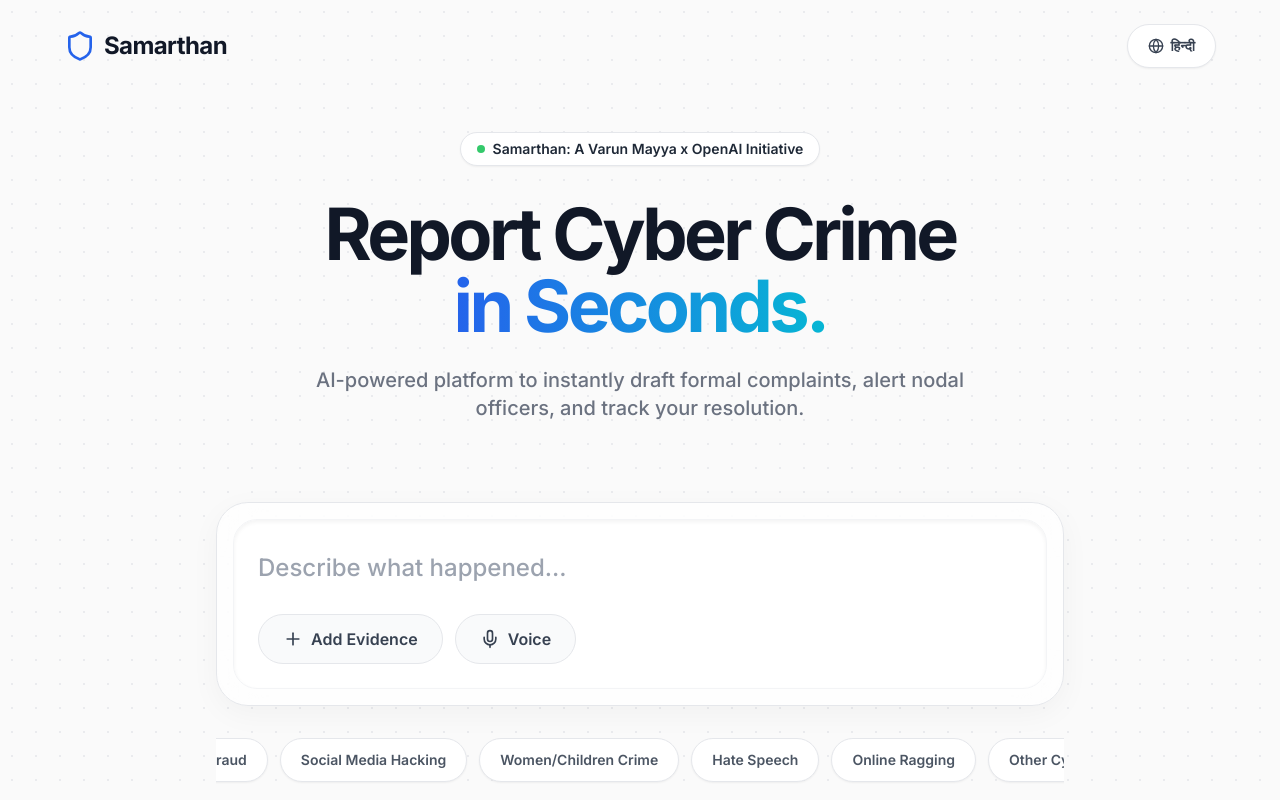
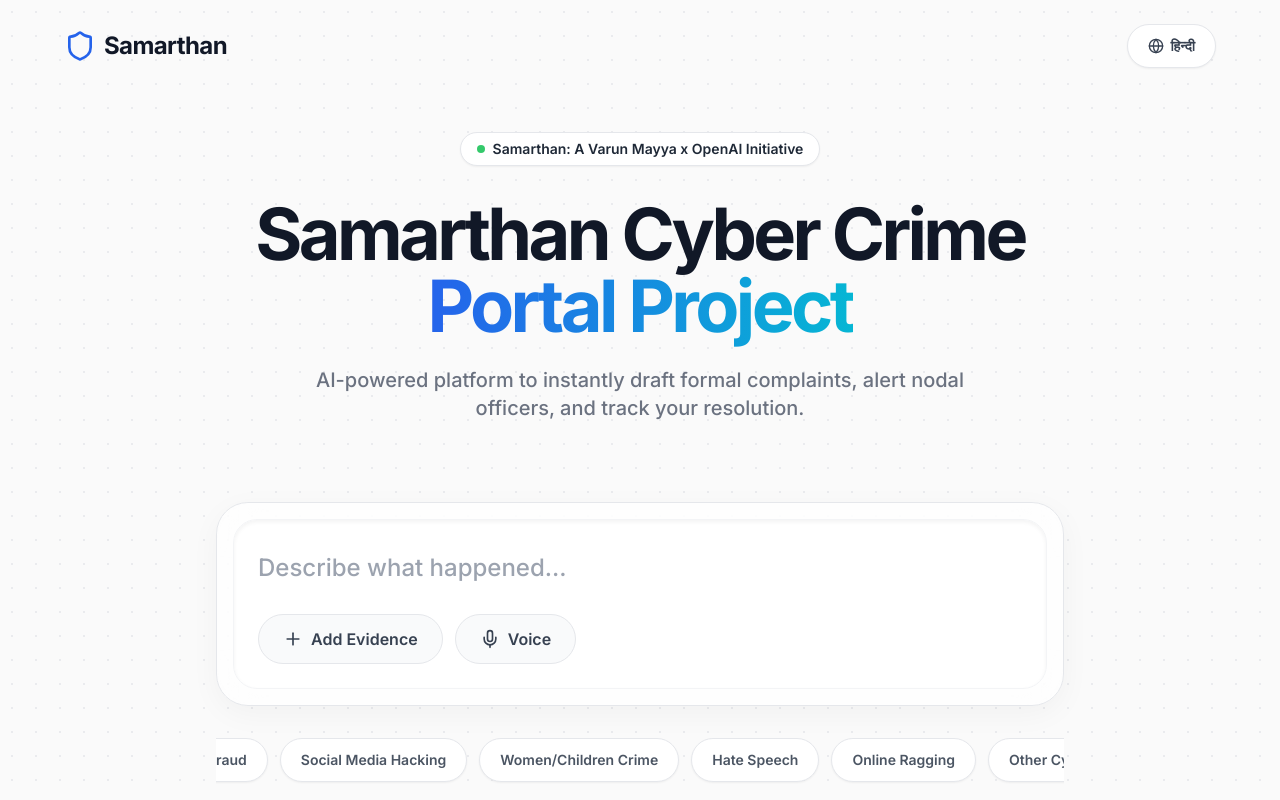
Before and after one commit to amrudhvishal25-ops/samarthan-ai-triage, a Next.js app: page / in a window 1280 px wide. Shown: the top 800 px of the page. Built offline with nearby package versions, Linux system fonts and the light colour scheme.

Commit message:
chore: Update hero heading to 'Samarthan Cyber Crime Portal Project'

```diff
--- a/src/app/page.tsx
+++ b/src/app/page.tsx
@@ -84,10 +84,10 @@
         </div>
 
         <h1 className="text-5xl md:text-7xl font-extrabold text-gray-900 tracking-tighter leading-tight mb-6 max-w-4xl mx-auto">
-          {hi ? 'साइबर अपराध रिपोर्टिंग' : 'Report Cyber Crime'}
+          {hi ? 'समर्थन साइबर अपराध' : 'Samarthan Cyber Crime'}
           <br />
           <span className="text-transparent bg-clip-text bg-gradient-to-r from-blue-600 to-cyan-500">
-            {hi ? 'अब हुआ आसान' : 'in Seconds.'}
+            {hi ? 'पोर्टल प्रोजेक्ट' : 'Portal Project'}
           </span>
         </h1>
         <p className="text-lg md:text-xl text-gray-500 max-w-2xl mx-auto font-medium mb-12">
```
